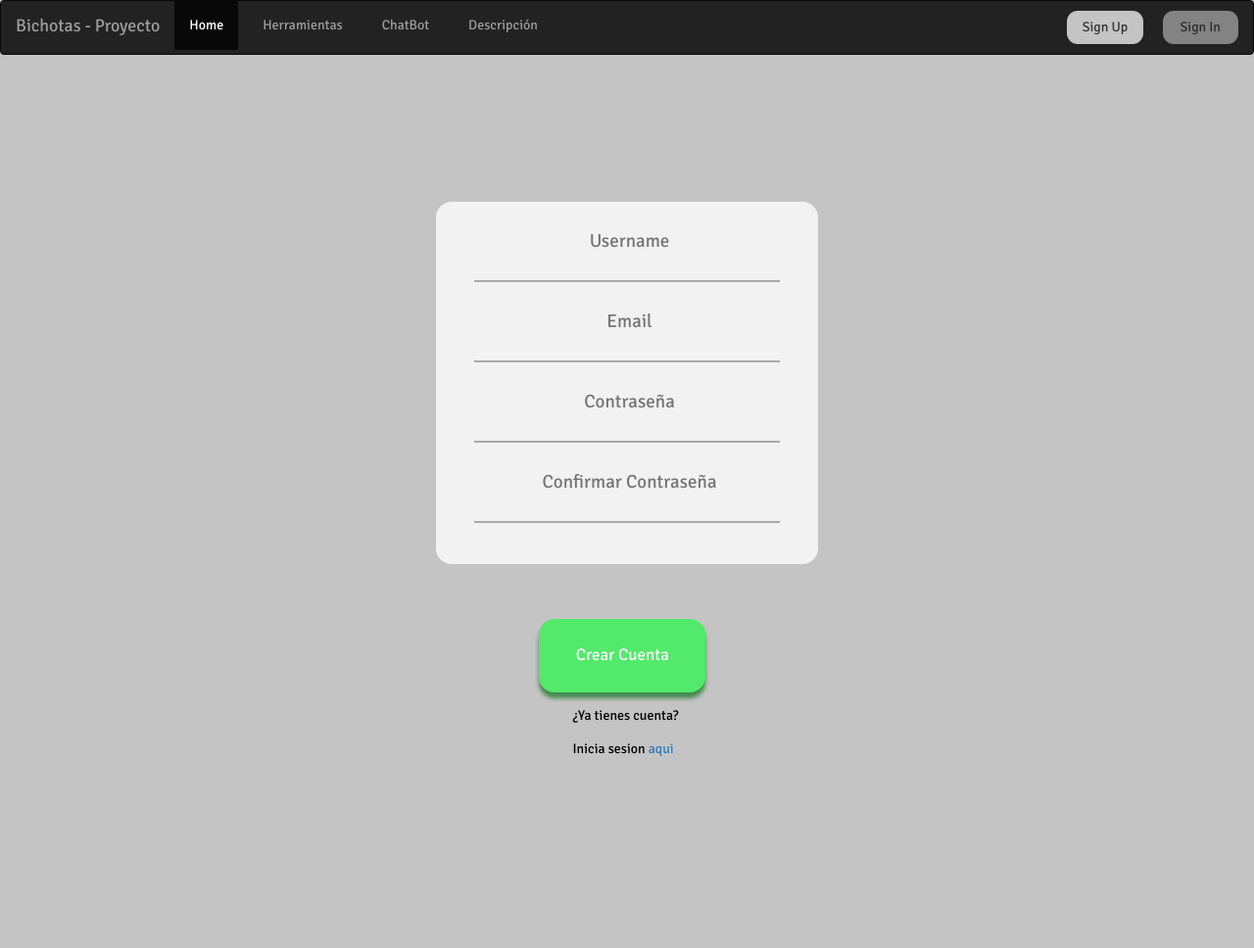
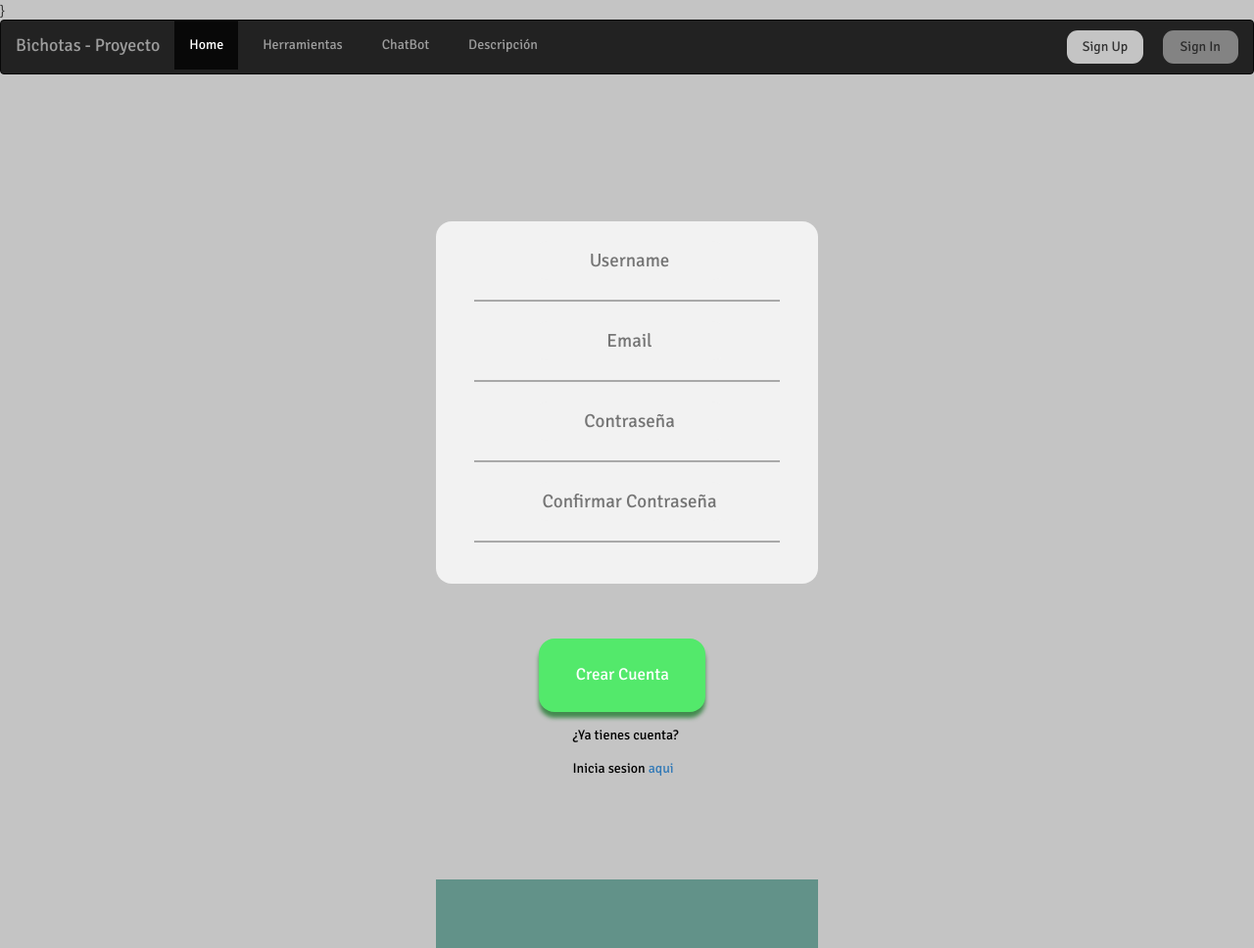
Before and after one commit to Bichotas/SkyTools_P-TECH, a Flask app: page /register in a window 1280 px wide. Shown: the whole page at 98% size. Before the commit the page ends 772 px from the top, so only its background shows below. Run offline with Flask 2, Linux system fonts and the light colour scheme; some libraries are stand-ins or nearby versions.

Commit message:
Se agrego el footer para lo de copyright y esas cosas

```diff
--- a/templates/layout.html
+++ b/templates/layout.html
@@ -8,7 +8,8 @@
     <script src="https://ajax.googleapis.com/ajax/libs/jquery/3.5.1/jquery.min.js"></script>
     <script src="https://maxcdn.bootstrapcdn.com/bootstrap/3.4.1/js/bootstrap.min.js"></script>
     <link rel="preconnect" href="https://fonts.gstatic.com">
-    <link href="https://fonts.googleapis.com/css2?family=Signika&display=swap" rel="stylesheet">
+    <link href="https://fonts.googleapis.com/css2?family=Signika&display=swap" rel="stylesheet">}
+
     {% block title %}
 
 
@@ -18,7 +19,12 @@
 
     {% block styles %}
 
+
+
     {% endblock %}
+
+
+
 </head>
 <body>
     <nav class="navbar navbar-inverse">
@@ -47,6 +53,15 @@
 
     {% block body %}
 
+
+
+
+
     {% endblock %}
+    <footer>
+      <div style="display: block; margin-top: 26.3%;">
+        <div style="width: 100%; height: 70px; background: #629289;"></div>
+      </div>
+    </footer>
 </body>
 </html>
```
